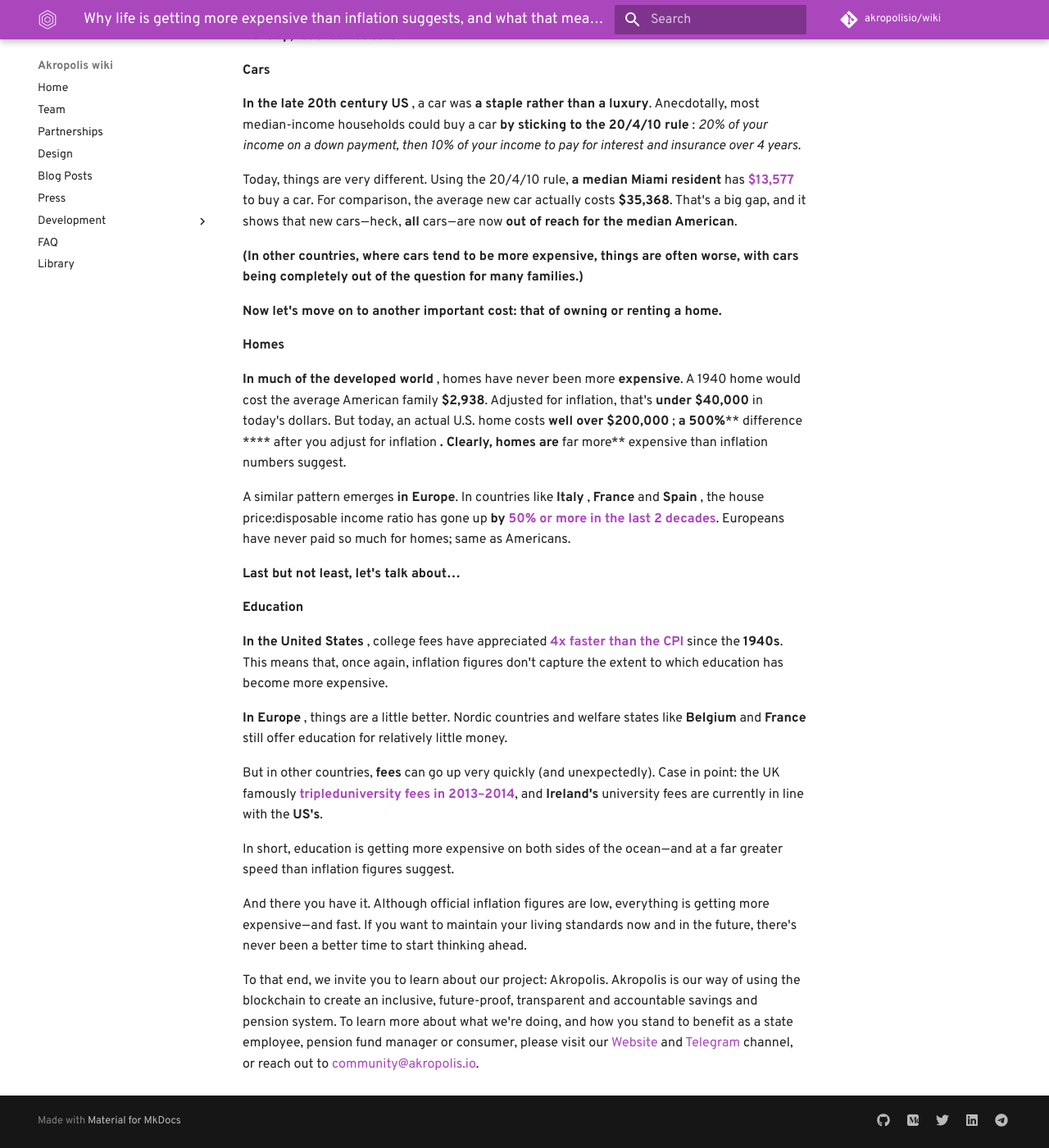
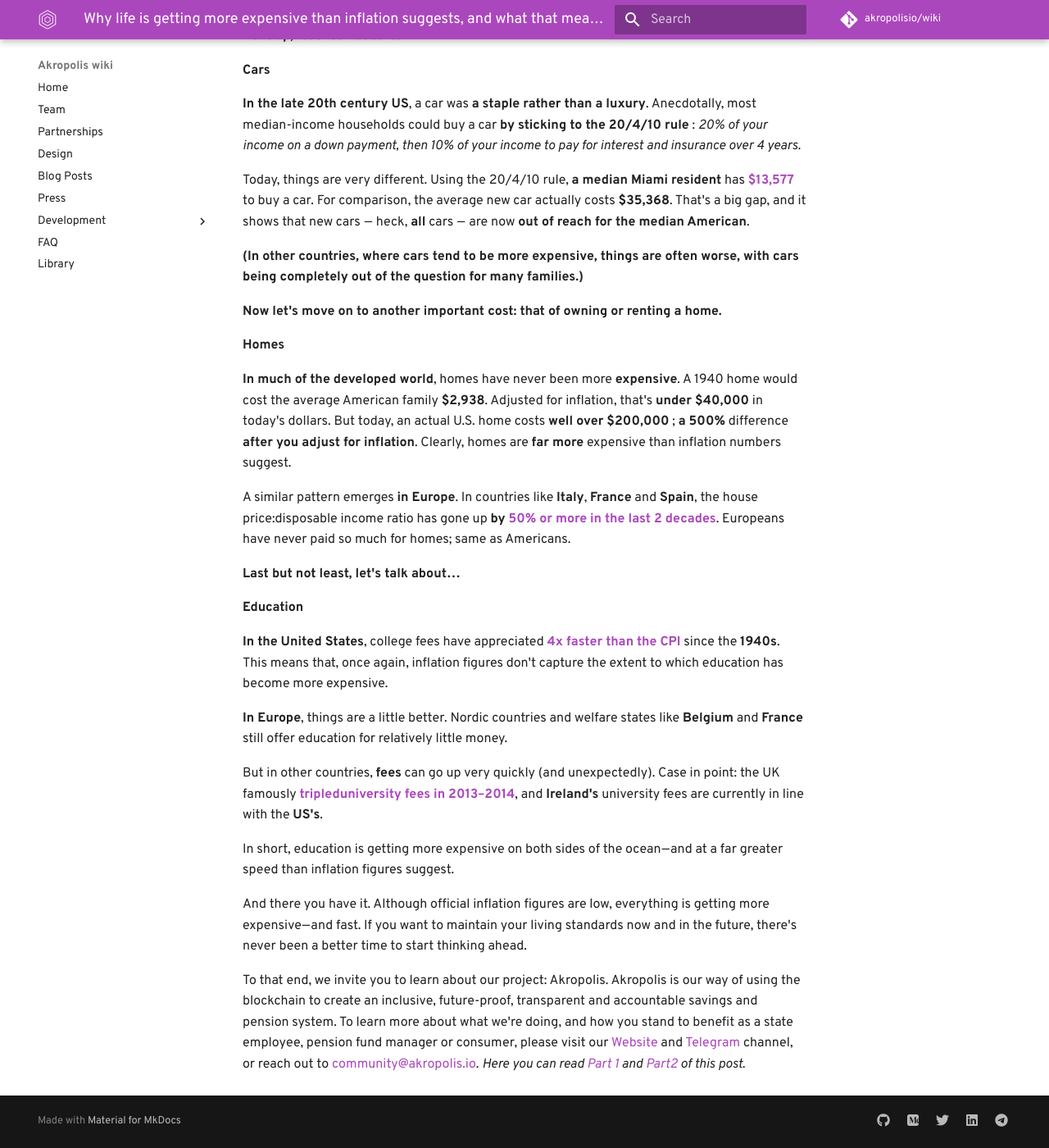
Before and after one commit to kaonone/wiki, an MkDocs documentation site: the page built from docs/library/2018 Why life is getting more expensive than inflation suggests 3.md, in a window 1280 px wide and 1400 px high, scrolled down 602 px. Shown: the whole window at 82% size. Built offline with MkDocs 1.6.1 and Material for MkDocs 9.7.7, drawn with Linux system fonts in a browser that asks for light colours; some web fonts are replaced; comment, search, counter and statistics services are not loaded; old or Windows-style settings are respelled for this version of MkDocs.

Commit message:
Links for another parts added, misprints fixed.

```diff
--- a/docs/library/2018 Why life is getting more expensive than inflation suggests 3.md
+++ b/docs/library/2018 Why life is getting more expensive than inflation suggests 3.md
@@ -1,12 +1,12 @@
-# Why life is getting more expensive than inflation suggests, and what that means for you — Part III
+# Why life is getting more expensive than inflation suggests, and what that means for you  —  Part III
 
-In parts [1](https://medium.com/akropolis/why-life-is-getting-more-expensive-than-inflation-suggests-and-what-that-means-for-you-part-i-ca52770955f9) and [2](https://medium.com/akropolis/why-life-is-getting-more-expensive-than-inflation-suggests-and-what-that-means-for-you-part-ii-d172e87517a9) of this post, we explained **what inflation really is**  — and **why real-life inflation may be a lot higher than official figures suggest**. This time, we&#39;re going to look at **specific examples of goods and services** appreciating a lot faster than we think. Specifically, we&#39;ll look at _cars_, _homes_, _education_ and _clothes_, all of which have gotten **a lot** more expensive in the last decade.
+In parts [1](https://wiki.akropolis.io/library/2018%20Why%20life%20is%20getting%20more%20expensive%20than%20inflation%20suggests%201/) and [2](https://wiki.akropolis.io/library/2018%20Why%20life%20is%20getting%20more%20expensive%20than%20inflation%20suggests%202/) of this post, we explained **what inflation really is**  —  and **why real-life inflation may be a lot higher than official figures suggest**. This time, we&#39;re going to look at **specific examples of goods and services** appreciating a lot faster than we think. Specifically, we&#39;ll look at _cars_, _homes_, _education_ and _clothes_, all of which have gotten **a lot** more expensive in the last decade.
 
 First on our list are…
 
 **Clothes**
 
-**In the last couple of decades** , we&#39;ve seen a boom of **&quot;fast fashion&quot;** brands like **Zara** , **H&amp;M** and **Topshop**. Anecdotally, shoppers know that as recently as 5–7 years ago, it was difficult to find an item priced at **$100** in any of these brands&#39; offerings. Today, though, fast fashion price points of **$100** , **$200** and **$300** are all common.
+**In the last couple of decades**, we&#39;ve seen a boom of **&quot;fast fashion&quot;** brands like **Zara**, **H&amp;M** and **Topshop**. Anecdotally, shoppers know that as recently as 5–7 years ago, it was difficult to find an item priced at **$100** in any of these brands&#39; offerings. Today, though, fast fashion price points of **$100**, **$200** and **$300** are all common.
 
 In other words, fast fashion quickly went _from a cheap alternative to high-end brands to being fairly expensive_. And if you look at other fashion segments, you&#39;ll see [a similar change](http://nymag.com/fashion/06/spring/15735/).
 
@@ -14,27 +14,27 @@
 
 **Cars**
 
-**In the late 20th century US** , a car was **a staple rather than a luxury**. Anecdotally, most median-income households could buy a car **by sticking to the 20/4/10 rule** : _20% of your income on a down payment, then 10% of your income to pay for interest and insurance over 4 years._
+**In the late 20th century US**, a car was **a staple rather than a luxury**. Anecdotally, most median-income households could buy a car **by sticking to the 20/4/10 rule** : _20% of your income on a down payment, then 10% of your income to pay for interest and insurance over 4 years._
 
-Today, things are very different. Using the 20/4/10 rule, **a median Miami resident** has [**$13,577**](http://fortune.com/2017/06/28/car-buy-price/) to buy a car. For comparison, the average new car actually costs **$35,368**. That&#39;s a big gap, and it shows that new cars — heck, **all** cars — are now **out of reach for the median American**.
+Today, things are very different. Using the 20/4/10 rule, **a median Miami resident** has [**$13,577**](http://fortune.com/2017/06/28/car-buy-price/) to buy a car. For comparison, the average new car actually costs **$35,368**. That&#39;s a big gap, and it shows that new cars  —  heck, **all** cars  —  are now **out of reach for the median American**.
 
-**(In other countries, where cars tend to be more expensive, things are often worse, with**  **cars being completely out of the question for many families****.)**
+**(In other countries, where cars tend to be more expensive, things are often worse, with cars being completely out of the question for many families.)**
 
 **Now let&#39;s move on to another important cost: that of owning or renting a home.**
 
 **Homes**
 
-**In much of the developed world** , homes have never been more **expensive**. A 1940 home would cost the average American family **$2,938**. Adjusted for inflation, that&#39;s **under $40,000** in today&#39;s dollars. But today, an actual U.S. home costs **well over $200,000** ; **a 500%**** difference **** after you adjust for inflation **. Clearly, homes are** far more** expensive than inflation numbers suggest.
+**In much of the developed world**, homes have never been more **expensive**. A 1940 home would cost the average American family **$2,938**. Adjusted for inflation, that&#39;s **under $40,000** in today&#39;s dollars. But today, an actual U.S. home costs **well over $200,000** ; **a 500%** difference **after you adjust for inflation**. Clearly, homes are **far more** expensive than inflation numbers suggest.
 
-A similar pattern emerges **in Europe**. In countries like **Italy** , **France** and **Spain** , the house price:disposable income ratio has gone up **by** [**50% or more in the last 2 decades**](http://www.economicsinpictures.com/2012/06/house-prices-versus-disposable-income.html). Europeans have never paid so much for homes; same as Americans.
+A similar pattern emerges **in Europe**. In countries like **Italy**, **France** and **Spain**, the house price:disposable income ratio has gone up **by** [**50% or more in the last 2 decades**](http://www.economicsinpictures.com/2012/06/house-prices-versus-disposable-income.html). Europeans have never paid so much for homes; same as Americans.
 
 **Last but not least, let&#39;s talk about…**
 
 **Education**
 
-**In the United States** , college fees have appreciated [**4x faster than the CPI**](https://www.landlordzone.co.uk/information/taking-the-heat-out-of-the-housing-market) since the **1940s**. This means that, once again, inflation figures don&#39;t capture the extent to which education has become more expensive.
+**In the United States**, college fees have appreciated [**4x faster than the CPI**](https://www.landlordzone.co.uk/information/taking-the-heat-out-of-the-housing-market) since the **1940s**. This means that, once again, inflation figures don&#39;t capture the extent to which education has become more expensive.
 
-**In Europe** , things are a little better. Nordic countries and welfare states like **Belgium** and **France** still offer education for relatively little money.
+**In Europe**, things are a little better. Nordic countries and welfare states like **Belgium** and **France** still offer education for relatively little money.
 
 But in other countries, **fees** can go up very quickly (and unexpectedly). Case in point: the UK famously [**tripled**](https://www.theguardian.com/news/datablog/2014/mar/21/explained-triple-tuition-fees-no-extra-cash)[**university fees in 2013–2014**](https://www.theguardian.com/news/datablog/2014/mar/21/explained-triple-tuition-fees-no-extra-cash), and **Ireland&#39;s** university fees are currently in line with the **US&#39;s**.
 
@@ -43,3 +43,4 @@
 And there you have it. Although official inflation figures are low, everything is getting more expensive — and fast. If you want to maintain your living standards now and in the future, there&#39;s never been a better time to start thinking ahead.
 
 To that end, we invite you to learn about our project: Akropolis. Akropolis is our way of using the blockchain to create an inclusive, future-proof, transparent and accountable savings and pension system. To learn more about what we&#39;re doing, and how you stand to benefit as a state employee, pension fund manager or consumer, please visit our [Website](https://akropolis.io/) and [Telegram](https://t.me/akropolis_official) channel, or reach out to [community@akropolis.io](mailto:community@akropolis.io).
+_Here you can read [Part 1](https://wiki.akropolis.io/library/2018%20Why%20life%20is%20getting%20more%20expensive%20than%20inflation%20suggests%201/) and [Part2](https://wiki.akropolis.io/library/2018%20Why%20life%20is%20getting%20more%20expensive%20than%20inflation%20suggests%202/) of this post._
```
